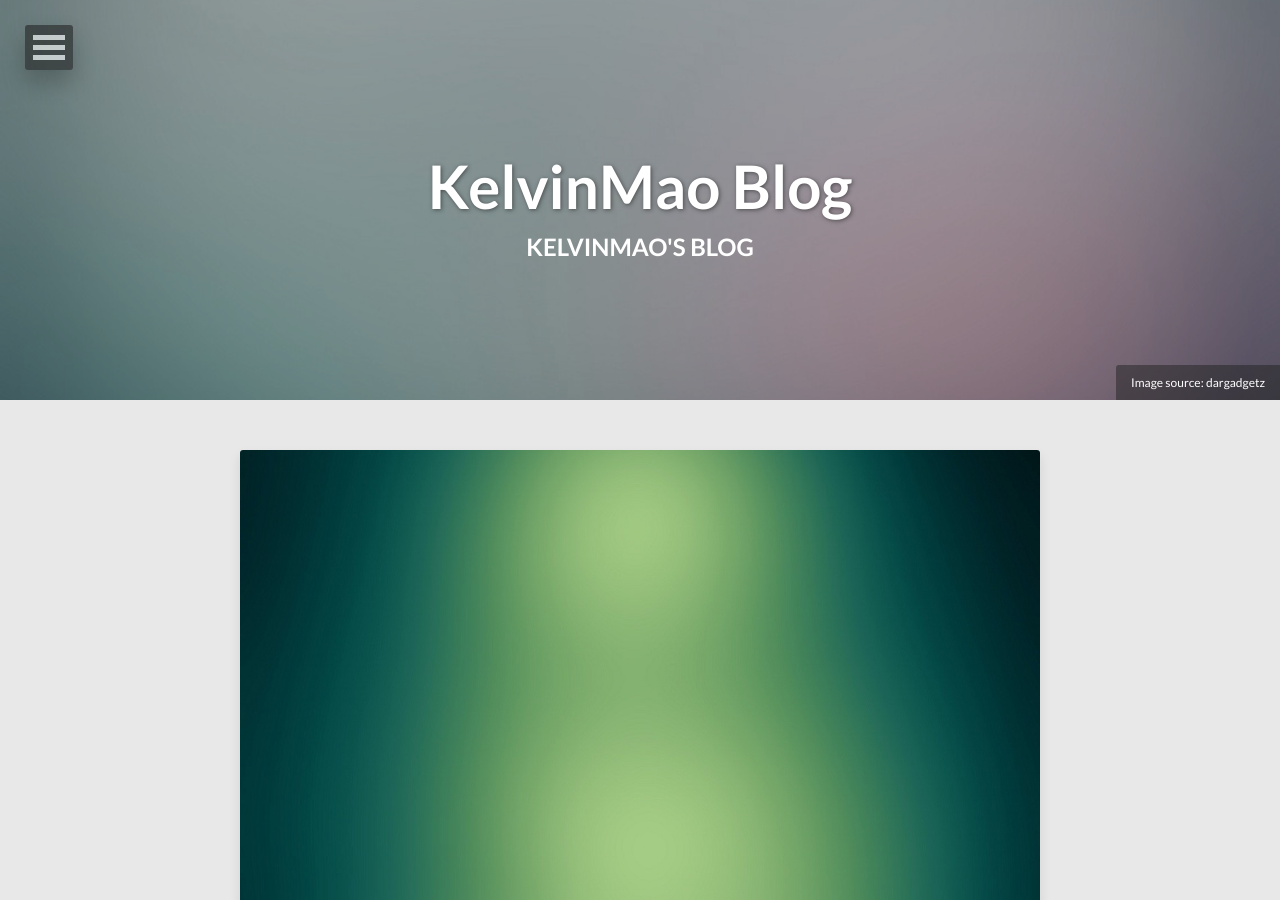
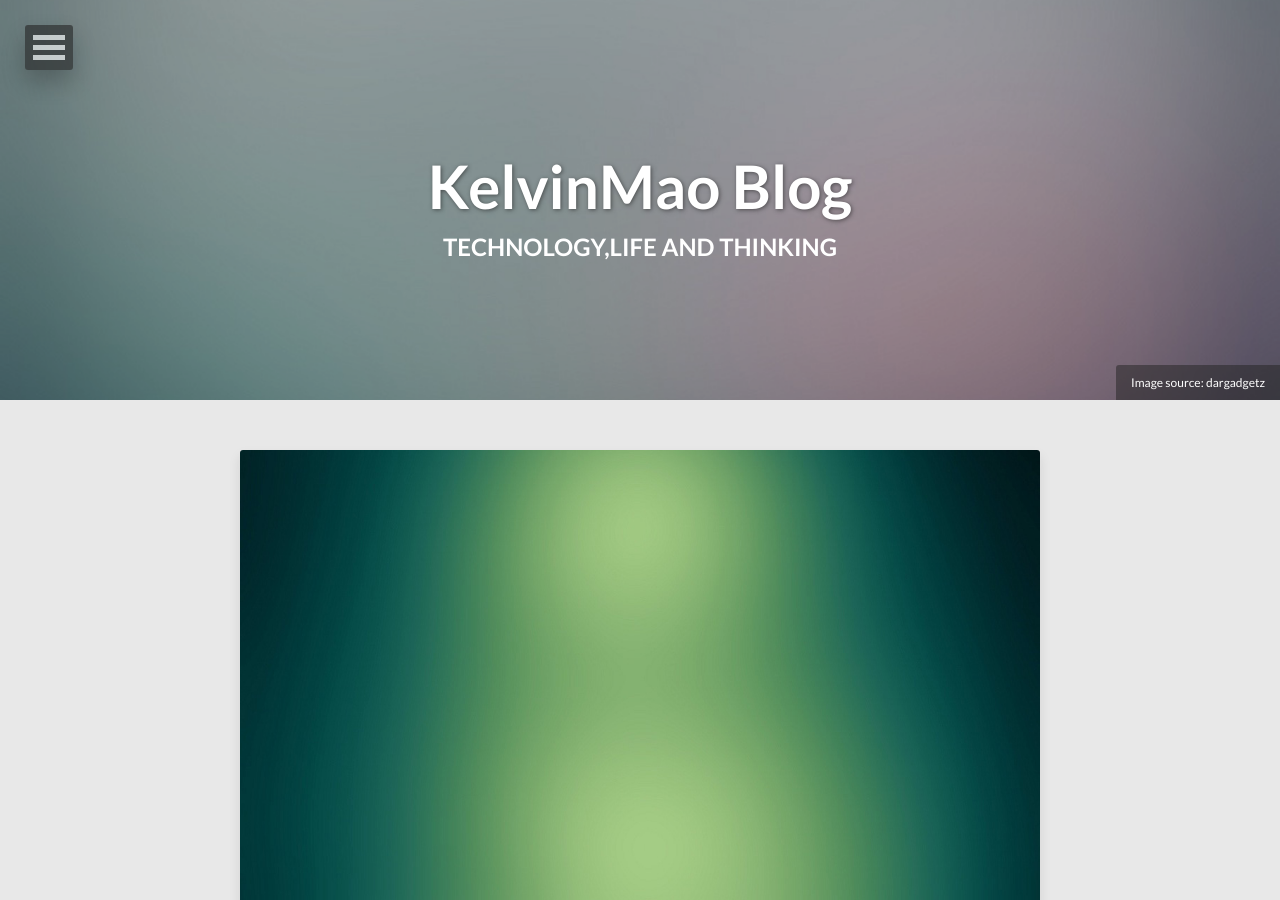
Before and after one commit to Kelvinmao/kelvinmao.github.io, a Jekyll site: the page built from index.html, in a window 1280 px wide and 900 px high. Built offline with Jekyll 4.4.1, drawn with Linux system fonts in a browser that asks for light colours; nearby versions of some CDN libraries; the list of posts is cut into pages by our own code.

Commit message:
2016-08-16 afternoon

```diff
--- a/index.html
+++ b/index.html
@@ -1,6 +1,6 @@
 ---
 layout: post-index
-title: KelvinMao's Blog
+title: Technology,Life and Thinking
 description: "Describe this nonsense."
 tags: [Jekyll, theme, themes, responsive, blog, modern]
 comments: true
```
